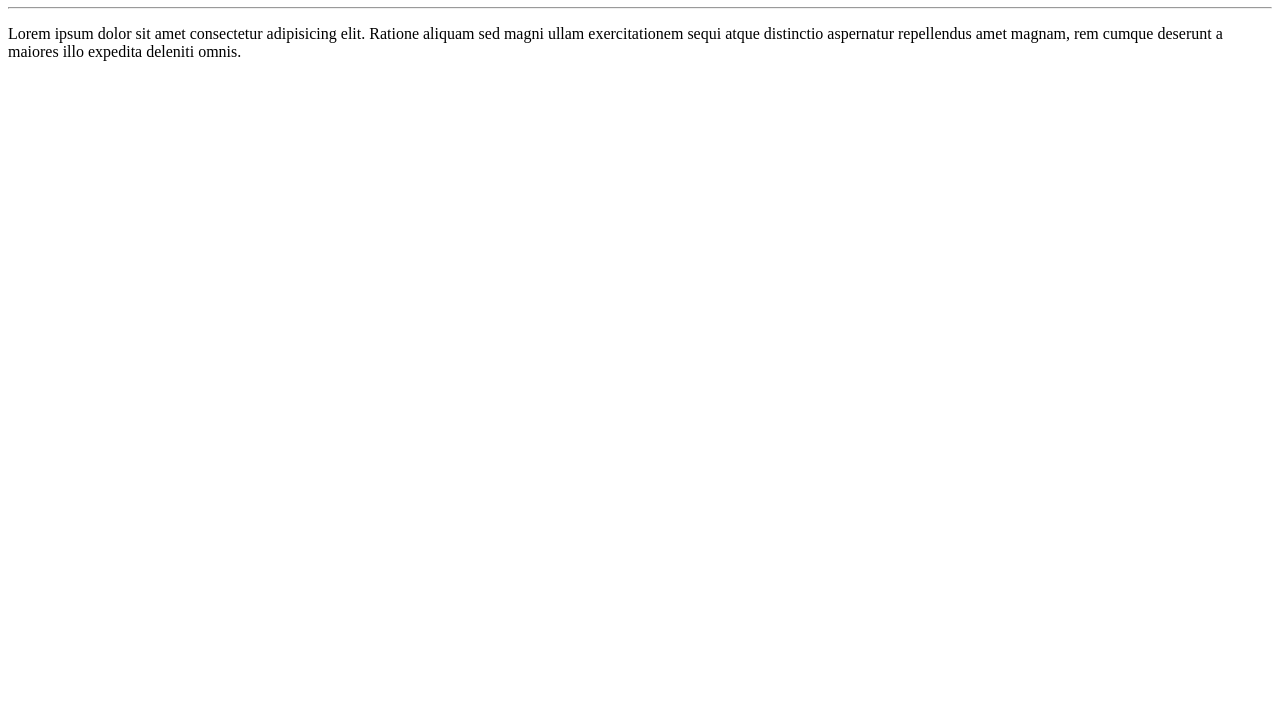
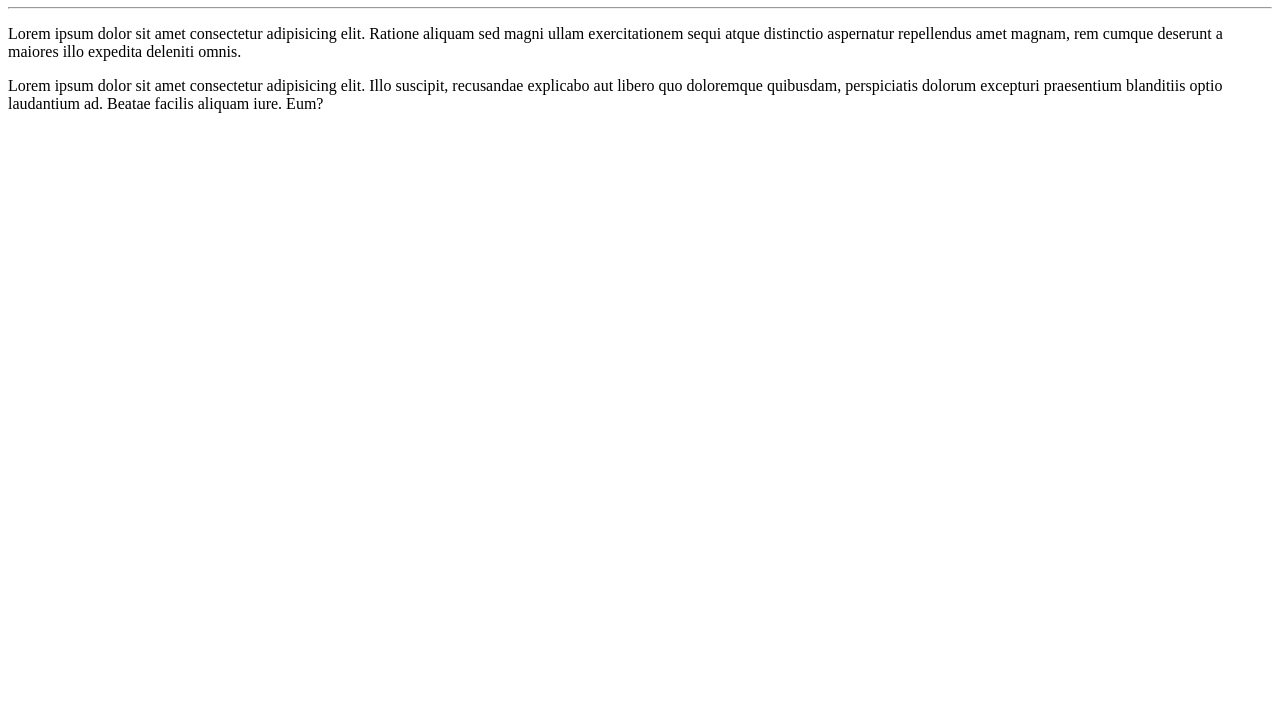
Before and after one commit to Jeovanbsp/Ola-Mundo, a plain HTML site: page site-exemplo/index.html in a window 1280 px wide. Shown: the part 73-800 px from the top of the page. Drawn offline with Linux system fonts and the light colour scheme.

Commit message:
adicionei um parágrafo

```diff
--- a/site-exemplo/index.html
+++ b/site-exemplo/index.html
@@ -9,5 +9,6 @@
     <h1>Olá, Mundo!</h1>
     <hr>
     <p>Lorem ipsum dolor sit amet consectetur adipisicing elit. Ratione aliquam sed magni ullam exercitationem sequi atque distinctio aspernatur repellendus amet magnam, rem cumque deserunt a maiores illo expedita deleniti omnis.</p>
+    <p>Lorem ipsum dolor sit amet consectetur adipisicing elit. Illo suscipit, recusandae explicabo aut libero quo doloremque quibusdam, perspiciatis dolorum excepturi praesentium blanditiis optio laudantium ad. Beatae facilis aliquam iure. Eum?</p>
 </body>
 </html>
```
